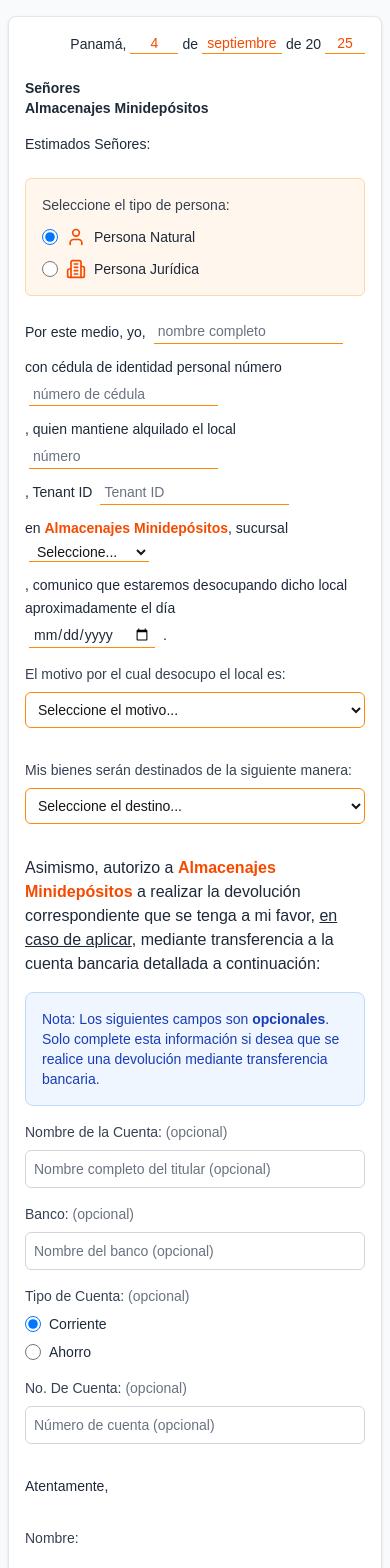
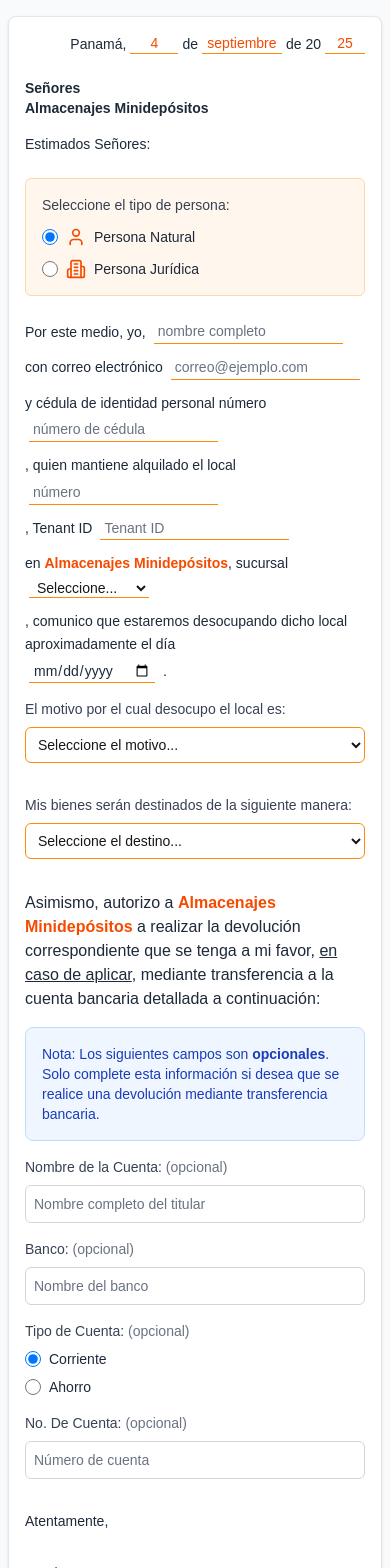
Before and after one commit to GrupoSemah/salidasform, a Next.js app: page / in a window 390 px wide. Shown: the top 1568 px of the page. Built offline with nearby package versions, Linux system fonts and the light colour scheme.

Commit message:
feat: Adding Email

```diff
--- a/src/components/OutForm.tsx
+++ b/src/components/OutForm.tsx
@@ -25,7 +25,8 @@
     register,
     handleSubmit,
     reset,
-    setValue
+    setValue,
+    formState: { errors }
   } = useForm<OutFormData>({
     resolver: zodResolver(outFormSchema),
     defaultValues: {
@@ -112,6 +113,7 @@
         tipo_persona: data.tipoPersona === 'natural' ? 'Persona Natural' : 'Persona Jurídica',
         fecha_documento: `${sanitizeInput(data.fechaDocumento)}/${sanitizeInput(data.mesDocumento)}/${sanitizeInput(data.anoDocumento)}`,
         nombre_persona: sanitizeInput(data.nombrePersona),
+        correo_persona: sanitizeInput(data.correoPersona),
         cedula_persona: sanitizeInput(data.cedulaPersona),
         numero_local: sanitizeInput(data.numeroLocal),
         tenant_id: sanitizeInput(data.tenantId),
@@ -253,16 +255,40 @@
                     {/* Mobile: Cada línea separada */}
                     <div className="flex flex-wrap items-center gap-1">
                       <span className="text-gray-800 font-medium">Por este medio, yo,</span>
-                      <input {...register('nombrePersona')} className="border-b border-orange-400 mx-1 px-1 min-w-[120px] focus:border-orange-600 focus:outline-none bg-transparent placeholder:text-gray-500" placeholder="nombre completo" />
+                      <input {...register('nombrePersona')} className={`border-b mx-1 px-1 min-w-[120px] focus:border-orange-600 focus:outline-none bg-transparent placeholder:text-gray-500 ${errors.nombrePersona ? 'border-red-500' : 'border-orange-400'}`} placeholder="nombre completo" />
                     </div>
+                    {errors.nombrePersona && (
+                      <div className="text-red-500 text-xs mt-1 ml-1">
+                        {errors.nombrePersona.message}
+                      </div>
+                    )}
                     <div className="flex flex-wrap items-center gap-1">
-                      <span className="text-gray-800 font-medium">con cédula de identidad personal número</span>
-                      <input {...register('cedulaPersona')} className="border-b border-orange-400 mx-1 px-1 min-w-[100px] focus:border-orange-600 focus:outline-none bg-transparent placeholder:text-gray-500" placeholder="número de cédula" />
+                      <span className="text-gray-800 font-medium">con correo electrónico</span>
+                      <input {...register('correoPersona')} type="email" className={`border-b mx-1 px-1 min-w-[150px] focus:border-orange-600 focus:outline-none bg-transparent placeholder:text-gray-500 ${errors.correoPersona ? 'border-red-500' : 'border-orange-400'}`} placeholder="correo@ejemplo.com" />
                     </div>
+                    {errors.correoPersona && (
+                      <div className="text-red-500 text-xs mt-1 ml-1">
+                        {errors.correoPersona.message}
+                      </div>
+                    )}
+                    <div className="flex flex-wrap items-center gap-1">
+                      <span className="text-gray-800 font-medium">y cédula de identidad personal número</span>
+                      <input {...register('cedulaPersona')} className={`border-b mx-1 px-1 min-w-[100px] focus:border-orange-600 focus:outline-none bg-transparent placeholder:text-gray-500 ${errors.cedulaPersona ? 'border-red-500' : 'border-orange-400'}`} placeholder="número de cédula" />
+                    </div>
+                    {errors.cedulaPersona && (
+                      <div className="text-red-500 text-xs mt-1 ml-1">
+                        {errors.cedulaPersona.message}
+                      </div>
+                    )}
                     <div className="flex flex-wrap items-center gap-1">
                       <span className="text-gray-800 font-medium">, quien mantiene alquilado el local</span>
-                      <input {...register('numeroLocal')} className="border-b border-orange-400 mx-1 px-1 min-w-[60px] focus:border-orange-600 focus:outline-none bg-transparent placeholder:text-gray-500" placeholder="número" />
+                      <input {...register('numeroLocal')} className={`border-b mx-1 px-1 min-w-[60px] focus:border-orange-600 focus:outline-none bg-transparent placeholder:text-gray-500 ${errors.numeroLocal ? 'border-red-500' : 'border-orange-400'}`} placeholder="número" />
                     </div>
+                    {errors.numeroLocal && (
+                      <div className="text-red-500 text-xs mt-1 ml-1">
+                        {errors.numeroLocal.message}
+                      </div>
+                    )}
                     <div className="flex flex-wrap items-center gap-1">
                       <span className="text-gray-800 font-medium">, Tenant ID</span>
                       <input {...register('tenantId')} className="border-b border-orange-400 mx-1 px-1 min-w-[100px] focus:border-orange-600 focus:outline-none bg-transparent placeholder:text-gray-500" placeholder="Tenant ID" />
@@ -287,24 +313,65 @@
                   <div className="hidden sm:block">
                     <p className="leading-relaxed text-gray-800">
                       Por este medio, yo,
-                      <input {...register('nombrePersona')} className="border-b border-orange-400 mx-2 px-1 w-48 focus:border-orange-600 focus:outline-none bg-transparent inline-block placeholder:text-gray-500" placeholder="nombre completo" />
-                      con cédula de identidad personal número
-                      <input {...register('cedulaPersona')} className="border-b border-orange-400 mx-2 px-1 w-36 focus:border-orange-600 focus:outline-none bg-transparent inline-block placeholder:text-gray-500" placeholder="número de cédula" />
+                      <input {...register('nombrePersona')} className={`border-b mx-2 px-1 w-48 focus:border-orange-600 focus:outline-none bg-transparent inline-block placeholder:text-gray-500 ${errors.nombrePersona ? 'border-red-500' : 'border-orange-400'}`} placeholder="nombre completo" />
+                      con correo electrónico
+                      <input {...register('correoPersona')} type="email" className={`border-b mx-2 px-1 w-44 focus:border-orange-600 focus:outline-none bg-transparent inline-block placeholder:text-gray-500 ${errors.correoPersona ? 'border-red-500' : 'border-orange-400'}`} placeholder="correo@ejemplo.com" />
+                      y cédula de identidad personal número
+                      <input {...register('cedulaPersona')} className={`border-b mx-2 px-1 w-36 focus:border-orange-600 focus:outline-none bg-transparent inline-block placeholder:text-gray-500 ${errors.cedulaPersona ? 'border-red-500' : 'border-orange-400'}`} placeholder="número de cédula" />
                       , quien mantiene alquilado el local
-                      <input {...register('numeroLocal')} className="border-b border-orange-400 mx-2 px-1 w-20 focus:border-orange-600 focus:outline-none bg-transparent inline-block placeholder:text-gray-500" placeholder="número" />
+                      <input {...register('numeroLocal')} className={`border-b mx-2 px-1 w-20 focus:border-orange-600 focus:outline-none bg-transparent inline-block placeholder:text-gray-500 ${errors.numeroLocal ? 'border-red-500' : 'border-orange-400'}`} placeholder="número" />
                       , Tenant ID
-                      <input {...register('tenantId')} className="border-b border-orange-400 mx-2 px-1 w-32 focus:border-orange-600 focus:outline-none bg-transparent inline-block placeholder:text-gray-500" placeholder="Tenant ID" />
+                      <input {...register('tenantId')} className={`border-b mx-2 px-1 w-32 focus:border-orange-600 focus:outline-none bg-transparent inline-block placeholder:text-gray-500 ${errors.tenantId ? 'border-red-500' : 'border-orange-400'}`} placeholder="Tenant ID" />
                       en <strong className="text-orange-600">Almacenajes Minidepósitos</strong>, sucursal
-                      <select {...register('sucursal')} className="border-b border-orange-400 mx-2 px-1 w-40 focus:border-orange-600 focus:outline-none bg-transparent inline-block">
+                      <select {...register('sucursal')} className={`border-b mx-2 px-1 w-40 focus:border-orange-600 focus:outline-none bg-transparent inline-block ${errors.sucursal ? 'border-red-500' : 'border-orange-400'}`}>
                         <option value="" className="text-gray-500">Seleccione...</option>
                         {sucursalOptions.map(option => (
                           <option key={option.value} value={option.value}>{option.label}</option>
                         ))}
                       </select>
                       , comunico que estaremos desocupando dicho local aproximadamente el día
-                      <input {...register('fechaDesocupacion')} type="date" className="border-b border-orange-400 mx-2 px-1 w-36 focus:border-orange-600 focus:outline-none bg-transparent inline-block text-gray-800" />
+                      <input {...register('fechaDesocupacion')} type="date" className={`border-b mx-2 px-1 w-36 focus:border-orange-600 focus:outline-none bg-transparent inline-block text-gray-800 ${errors.fechaDesocupacion ? 'border-red-500' : 'border-orange-400'}`} />
                       .
                     </p>
+
+                    {/* Mostrar errores para desktop */}
+                    <div className="mt-2 space-y-1">
+                      {errors.nombrePersona && (
+                        <div className="text-red-500 text-xs">
+                          {errors.nombrePersona.message}
+                        </div>
+                      )}
+                      {errors.correoPersona && (
+                        <div className="text-red-500 text-xs">
+                          {errors.correoPersona.message}
+                        </div>
+                      )}
+                      {errors.cedulaPersona && (
+                        <div className="text-red-500 text-xs">
+                          {errors.cedulaPersona.message}
+                        </div>
+                      )}
+                      {errors.numeroLocal && (
+                        <div className="text-red-500 text-xs">
+                          {errors.numeroLocal.message}
+                        </div>
+                      )}
+                      {errors.tenantId && (
+                        <div className="text-red-500 text-xs">
+                          {errors.tenantId.message}
+                        </div>
+                      )}
+                      {errors.sucursal && (
+                        <div className="text-red-500 text-xs">
+                          {errors.sucursal.message}
+                        </div>
+                      )}
+                      {errors.fechaDesocupacion && (
+                        <div className="text-red-500 text-xs">
+                          {errors.fechaDesocupacion.message}
+                        </div>
+                      )}
+                    </div>
                   </div>
 
                   {/* Dropdown para motivo de desocupación */}
@@ -325,12 +392,31 @@
                     {/* Mobile: Cada línea separada */}
                     <div className="flex flex-wrap items-center gap-1">
                       <span className="text-gray-800 font-medium">Por este medio, yo,</span>
-                      <input {...register('nombrePersona')} className="border-b border-orange-400 mx-1 px-1 min-w-[120px] focus:border-orange-600 focus:outline-none bg-transparent placeholder:text-gray-500" placeholder="nombre completo" />
+                      <input {...register('nombrePersona')} className={`border-b mx-1 px-1 min-w-[120px] focus:border-orange-600 focus:outline-none bg-transparent placeholder:text-gray-500 ${errors.nombrePersona ? 'border-red-500' : 'border-orange-400'}`} placeholder="nombre completo" />
                     </div>
+                    {errors.nombrePersona && (
+                      <div className="text-red-500 text-xs mt-1 ml-1">
+                        {errors.nombrePersona.message}
+                      </div>
+                    )}
                     <div className="flex flex-wrap items-center gap-1">
-                      <span className="text-gray-800 font-medium">con cédula de identidad personal número</span>
-                      <input {...register('cedulaPersona')} className="border-b border-orange-400 mx-1 px-1 min-w-[100px] focus:border-orange-600 focus:outline-none bg-transparent placeholder:text-gray-500" placeholder="número de cédula" />
+                      <span className="text-gray-800 font-medium">con correo electrónico</span>
+                      <input {...register('correoPersona')} type="email" className={`border-b mx-1 px-1 min-w-[150px] focus:border-orange-600 focus:outline-none bg-transparent placeholder:text-gray-500 ${errors.correoPersona ? 'border-red-500' : 'border-orange-400'}`} placeholder="correo@ejemplo.com" />
                     </div>
+                    {errors.correoPersona && (
+                      <div className="text-red-500 text-xs mt-1 ml-1">
+                        {errors.correoPersona.message}
+                      </div>
+                    )}
+                    <div className="flex flex-wrap items-center gap-1">
+                      <span className="text-gray-800 font-medium">y cédula de identidad personal número</span>
+                      <input {...register('cedulaPersona')} className={`border-b mx-1 px-1 min-w-[100px] focus:border-orange-600 focus:outline-none bg-transparent placeholder:text-gray-500 ${errors.cedulaPersona ? 'border-red-500' : 'border-orange-400'}`} placeholder="número de cédula" />
+                    </div>
+                    {errors.cedulaPersona && (
+                      <div className="text-red-500 text-xs mt-1 ml-1">
+                        {errors.cedulaPersona.message}
+                      </div>
+                    )}
                     <div className="flex flex-wrap items-center gap-1">
                       <span className="text-gray-800 font-medium">, actuando en mi condición de Representante Legal de la Empresa</span>
                       <input {...register('nombreEmpresa')} className="border-b border-orange-400 mx-1 px-1 min-w-[150px] focus:border-orange-600 focus:outline-none bg-transparent placeholder:text-gray-500" placeholder="nombre de la empresa" />
@@ -367,28 +453,79 @@
                   <div className="hidden sm:block">
                     <p className="leading-relaxed text-gray-800">
                       Por este medio, yo,
-                      <input {...register('nombrePersona')} className="border-b border-orange-400 mx-2 px-1 w-48 focus:border-orange-600 focus:outline-none bg-transparent inline-block placeholder:text-gray-500" placeholder="nombre completo" />
-                      con cédula de identidad personal número
-                      <input {...register('cedulaPersona')} className="border-b border-orange-400 mx-2 px-1 w-36 focus:border-orange-600 focus:outline-none bg-transparent inline-block placeholder:text-gray-500" placeholder="número de cédula" />
+                      <input {...register('nombrePersona')} className={`border-b mx-2 px-1 w-48 focus:border-orange-600 focus:outline-none bg-transparent inline-block placeholder:text-gray-500 ${errors.nombrePersona ? 'border-red-500' : 'border-orange-400'}`} placeholder="nombre completo" />
+                      con correo electrónico
+                      <input {...register('correoPersona')} type="email" className={`border-b mx-2 px-1 w-44 focus:border-orange-600 focus:outline-none bg-transparent inline-block placeholder:text-gray-500 ${errors.correoPersona ? 'border-red-500' : 'border-orange-400'}`} placeholder="correo@ejemplo.com" />
+                      y cédula de identidad personal número
+                      <input {...register('cedulaPersona')} className={`border-b mx-2 px-1 w-36 focus:border-orange-600 focus:outline-none bg-transparent inline-block placeholder:text-gray-500 ${errors.cedulaPersona ? 'border-red-500' : 'border-orange-400'}`} placeholder="número de cédula" />
                       , actuando en mi condición de Representante Legal de la Empresa
-                      <input {...register('nombreEmpresa')} className="border-b border-orange-400 mx-2 px-1 w-56 focus:border-orange-600 focus:outline-none bg-transparent inline-block placeholder:text-gray-500" placeholder="nombre de la empresa" />
+                      <input {...register('nombreEmpresa')} className={`border-b mx-2 px-1 w-56 focus:border-orange-600 focus:outline-none bg-transparent inline-block placeholder:text-gray-500 ${errors.nombreEmpresa ? 'border-red-500' : 'border-orange-400'}`} placeholder="nombre de la empresa" />
                       , con RUC
-                      <input {...register('rucEmpresa')} className="border-b border-orange-400 mx-2 px-1 w-36 focus:border-orange-600 focus:outline-none bg-transparent inline-block placeholder:text-gray-500" placeholder="número de RUC" />
+                      <input {...register('rucEmpresa')} className={`border-b mx-2 px-1 w-36 focus:border-orange-600 focus:outline-none bg-transparent inline-block placeholder:text-gray-500 ${errors.rucEmpresa ? 'border-red-500' : 'border-orange-400'}`} placeholder="número de RUC" />
                       , quien mantiene alquilado el local
-                      <input {...register('numeroLocal')} className="border-b border-orange-400 mx-2 px-1 w-20 focus:border-orange-600 focus:outline-none bg-transparent inline-block placeholder:text-gray-500" placeholder="número" />
+                      <input {...register('numeroLocal')} className={`border-b mx-2 px-1 w-20 focus:border-orange-600 focus:outline-none bg-transparent inline-block placeholder:text-gray-500 ${errors.numeroLocal ? 'border-red-500' : 'border-orange-400'}`} placeholder="número" />
                       , Tenant ID
-                      <input {...register('tenantId')} className="border-b border-orange-400 mx-2 px-1 w-32 focus:border-orange-600 focus:outline-none bg-transparent inline-block placeholder:text-gray-500" placeholder="Tenant ID" />
+                      <input {...register('tenantId')} className={`border-b mx-2 px-1 w-32 focus:border-orange-600 focus:outline-none bg-transparent inline-block placeholder:text-gray-500 ${errors.tenantId ? 'border-red-500' : 'border-orange-400'}`} placeholder="Tenant ID" />
                       en <strong className="text-orange-600">Almacenajes Minidepósitos</strong>, sucursal
-                      <select {...register('sucursal')} className="border-b border-orange-400 mx-2 px-1 w-40 focus:border-orange-600 focus:outline-none bg-transparent inline-block">
+                      <select {...register('sucursal')} className={`border-b mx-2 px-1 w-40 focus:border-orange-600 focus:outline-none bg-transparent inline-block ${errors.sucursal ? 'border-red-500' : 'border-orange-400'}`}>
                         <option value="" className="text-gray-500">Seleccione...</option>
                         {sucursalOptions.map(option => (
                           <option key={option.value} value={option.value}>{option.label}</option>
                         ))}
                       </select>
                       , comunico que estaremos desocupando dicho local aproximadamente el día
-                      <input {...register('fechaDesocupacion')} type="date" className="border-b border-orange-400 mx-2 px-1 w-36 focus:border-orange-600 focus:outline-none bg-transparent inline-block text-gray-800" />
+                      <input {...register('fechaDesocupacion')} type="date" className={`border-b mx-2 px-1 w-36 focus:border-orange-600 focus:outline-none bg-transparent inline-block text-gray-800 ${errors.fechaDesocupacion ? 'border-red-500' : 'border-orange-400'}`} />
                       .
                     </p>
+
+                    {/* Mostrar errores para desktop - Persona Jurídica */}
+                    <div className="mt-2 space-y-1">
+                      {errors.nombrePersona && (
+                        <div className="text-red-500 text-xs">
+                          {errors.nombrePersona.message}
+                        </div>
+                      )}
+                      {errors.correoPersona && (
+                        <div className="text-red-500 text-xs">
+                          {errors.correoPersona.message}
+                        </div>
+                      )}
+                      {errors.cedulaPersona && (
+                        <div className="text-red-500 text-xs">
+                          {errors.cedulaPersona.message}
+                        </div>
+                      )}
+                      {errors.nombreEmpresa && (
+                        <div className="text-red-500 text-xs">
+                          {errors.nombreEmpresa.message}
+                        </div>
+                      )}
+                      {errors.rucEmpresa && (
+                        <div className="text-red-500 text-xs">
+                          {errors.rucEmpresa.message}
+                        </div>
+                      )}
+                      {errors.numeroLocal && (
+                        <div className="text-red-500 text-xs">
+                          {errors.numeroLocal.message}
+                        </div>
+                      )}
+                      {errors.tenantId && (
+                        <div className="text-red-500 text-xs">
+                          {errors.tenantId.message}
+                        </div>
+                      )}
+                      {errors.sucursal && (
+                        <div className="text-red-500 text-xs">
+                          {errors.sucursal.message}
+                        </div>
+                      )}
+                      {errors.fechaDesocupacion && (
+                        <div className="text-red-500 text-xs">
+                          {errors.fechaDesocupacion.message}
+                        </div>
+                      )}
+                    </div>
                   </div>
 
                   {/* Dropdown para motivo de desocupación */}
@@ -433,13 +570,13 @@
                   <label className="block mb-2 font-medium text-gray-700 text-sm">
                     Nombre de la Cuenta: <span className="text-gray-500 font-normal">(opcional)</span>
                   </label>
-                  <input {...register('nombreCuenta')} className="border border-gray-300 w-full p-2 sm:p-3 rounded-md focus:border-orange-600 focus:outline-none text-sm sm:text-base placeholder:text-gray-500" placeholder="Nombre completo del titular (opcional)" />
+                  <input {...register('nombreCuenta')} className="border border-gray-300 w-full p-2 sm:p-3 rounded-md focus:border-orange-600 focus:outline-none text-sm sm:text-base placeholder:text-gray-500" placeholder="Nombre completo del titular" />
                 </div>
                 <div>
                   <label className="block mb-2 font-medium text-gray-700 text-sm">
                     Banco: <span className="text-gray-500 font-normal">(opcional)</span>
                   </label>
-                  <input {...register('banco')} className="border border-gray-300 w-full p-2 sm:p-3 rounded-md focus:border-orange-600 focus:outline-none text-sm sm:text-base placeholder:text-gray-500" placeholder="Nombre del banco (opcional)" />
+                  <input {...register('banco')} className="border border-gray-300 w-full p-2 sm:p-3 rounded-md focus:border-orange-600 focus:outline-none text-sm sm:text-base placeholder:text-gray-500" placeholder="Nombre del banco" />
                 </div>
                 <div>
                   <label className="block mb-2 font-medium text-gray-700 text-sm">
@@ -460,7 +597,7 @@
                   <label className="block mb-2 font-medium text-gray-700 text-sm">
                     No. De Cuenta: <span className="text-gray-500 font-normal">(opcional)</span>
                   </label>
-                  <input {...register('numeroCuenta')} className="border border-gray-300 w-full p-2 sm:p-3 rounded-md focus:border-orange-600 focus:outline-none text-sm sm:text-base placeholder:text-gray-500" placeholder="Número de cuenta (opcional)" />
+                  <input {...register('numeroCuenta')} className="border border-gray-300 w-full p-2 sm:p-3 rounded-md focus:border-orange-600 focus:outline-none text-sm sm:text-base placeholder:text-gray-500" placeholder="Número de cuenta" />
                 </div>
               </div>
             </div>
--- a/src/types/form.ts
+++ b/src/types/form.ts
@@ -12,6 +12,7 @@
 
   // Campos para Persona Natural
   nombrePersona: z.string().optional(),
+  correoPersona: z.string().email('Debe ingresar un correo electrónico válido').min(1, 'Debe ingresar su correo electrónico'),
   cedulaPersona: z.string().optional(),
   numeroLocal: z.string().min(1, 'Debe ingresar el número del local'),
   tenantId: z.string().min(1, 'Debe ingresar el Tenant ID'),
@@ -58,6 +59,7 @@
   tipo_persona: string;
   fecha_documento: string;
   nombre_persona: string;
+  correo_persona: string;
   cedula_persona: string;
   numero_local: string;
   tenant_id: string;
```
Also changed, not shown: 1 other file (tests, documents, lock files or other folders).
